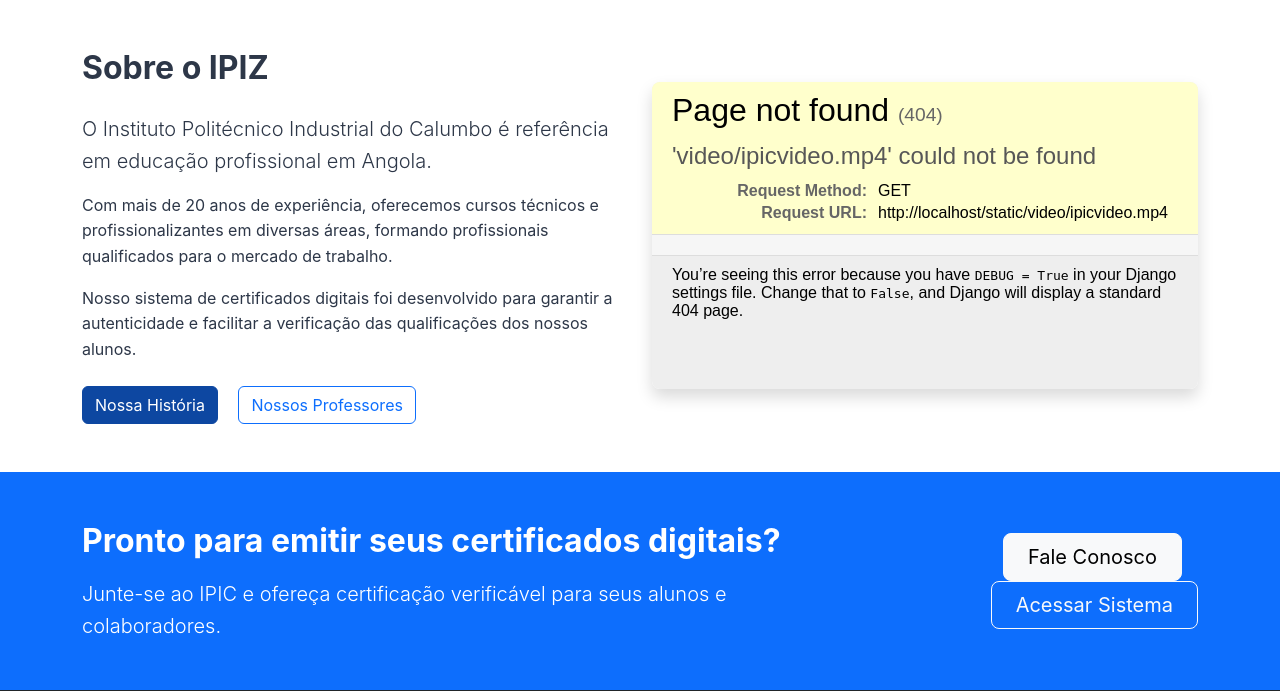
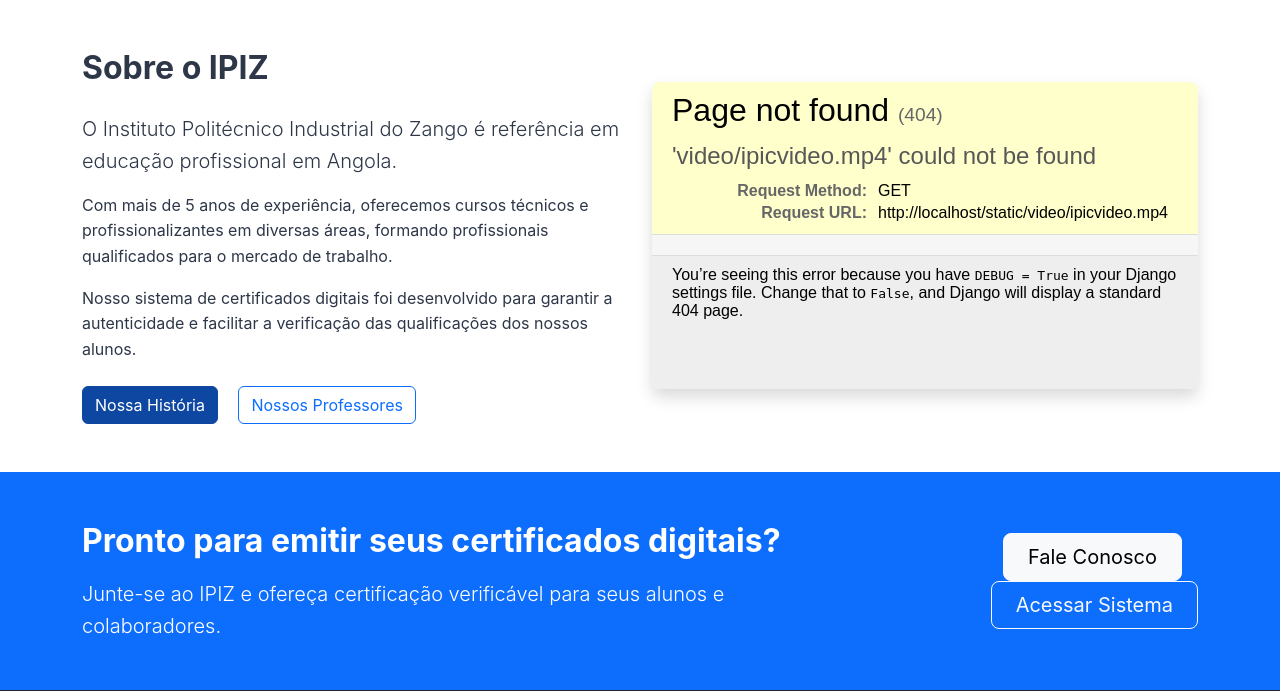
Before and after one commit to NelsonMuquissi/certificados_platform, a Django app: page / in a window 1280 px wide. Shown: the part 5162-5853 px from the top of the page. Run offline with Django 5.2, Linux system fonts and the light colour scheme.

Commit message:
I am finsh today yeah

```diff
--- a/certificados/templates/index.html
+++ b/certificados/templates/index.html
@@ -714,8 +714,8 @@
             <div class="row align-items-center">
                 <div class="col-lg-6 mb-4 mb-lg-0">
                     <h2 class="fw-bold mb-4">Sobre o IPIZ</h2>
-                    <p class="lead">O Instituto Politécnico Industrial do Calumbo é referência em educação profissional em Angola.</p>
-                    <p>Com mais de 20 anos de experiência, oferecemos cursos técnicos e profissionalizantes em diversas áreas, formando profissionais qualificados para o mercado de trabalho.</p>
+                    <p class="lead">O Instituto Politécnico Industrial do Zango é referência em educação profissional em Angola.</p>
+                    <p>Com mais de 5 anos de experiência, oferecemos cursos técnicos e profissionalizantes em diversas áreas, formando profissionais qualificados para o mercado de trabalho.</p>
                     <p>Nosso sistema de certificados digitais foi desenvolvido para garantir a autenticidade e facilitar a verificação das qualificações dos nossos alunos.</p>
                     <div class="mt-4">
                         <a href="#" class="btn btn-primary me-3">Nossa História</a>
@@ -737,7 +737,7 @@
             <div class="row align-items-center">
                 <div class="col-lg-8 mb-4 mb-lg-0">
                     <h2 class="fw-bold mb-3">Pronto para emitir seus certificados digitais?</h2>
-                    <p class="lead mb-0">Junte-se ao IPIC e ofereça certificação verificável para seus alunos e colaboradores.</p>
+                    <p class="lead mb-0">Junte-se ao IPIZ e ofereça certificação verificável para seus alunos e colaboradores.</p>
                 </div>
                 <div class="col-lg-4 text-lg-end">
                     <a href="#" class="btn btn-light btn-lg px-4 me-3">Fale Conosco</a>
```
